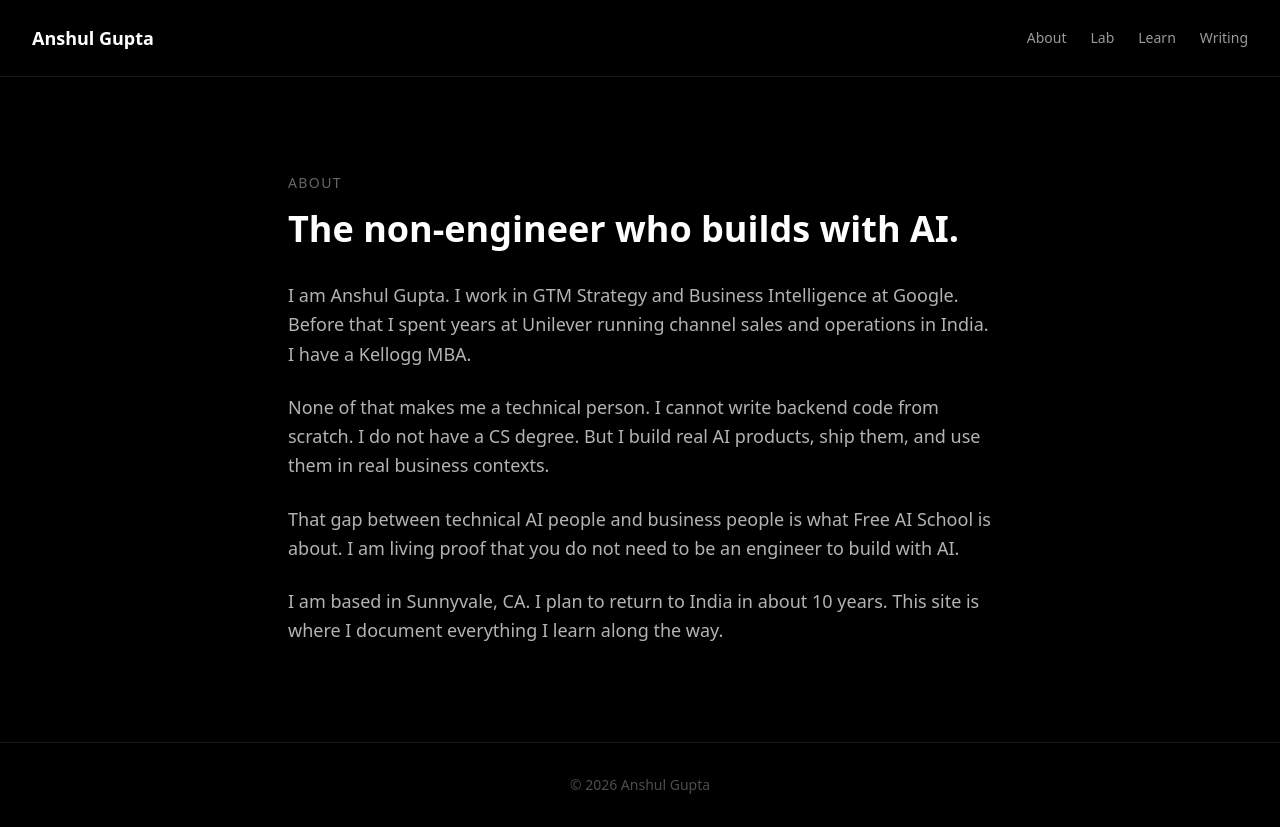
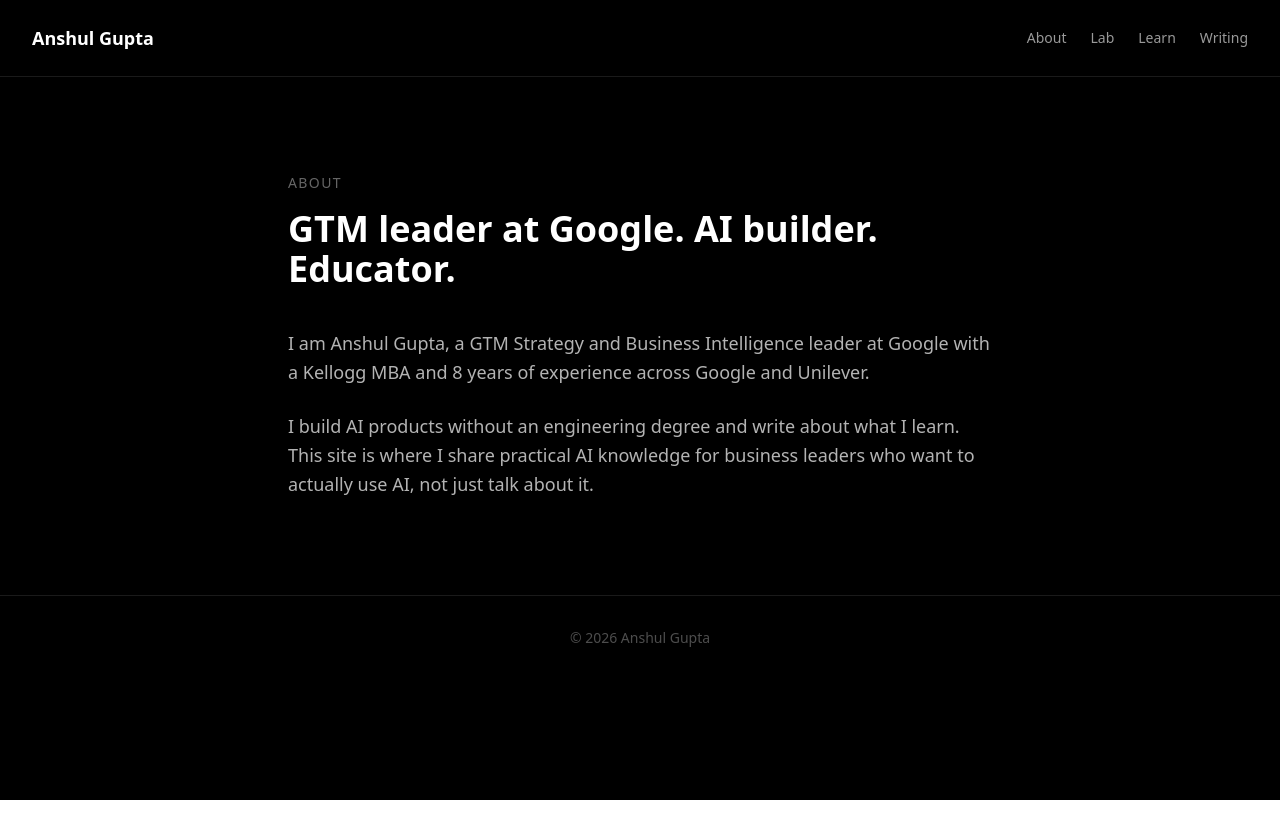
Before and after one commit to nocoderdecoder/free-ai-school, a Next.js app: page /about in a window 1280 px wide. After the commit the page ends 800 px from the top, so only its background shows below. Built offline with nearby package versions, Linux system fonts and the light colour scheme.

Commit message:
update about page

```diff
--- a/app/about/page.tsx
+++ b/app/about/page.tsx
@@ -12,17 +12,19 @@ export default function About() {
       </nav>
       <section className="max-w-3xl mx-auto px-8 py-24">
         <p className="text-white/40 text-sm mb-4 uppercase tracking-widest">About</p>
-        <h1 className="text-4xl font-bold mb-8">The non-engineer who builds with AI.</h1>
-        <div className="space-y-6 text-white/70 text-lg leading-relaxed">
-          <p>I am Anshul Gupta. I work in GTM Strategy and Business Intelligence at Google. Before that I spent years at Unilever running channel sales and operations in India. I have a Kellogg MBA.</p>
-          <p>None of that makes me a technical person. I cannot write backend code from scratch. I do not have a CS degree. But I build real AI products, ship them, and use them in real business contexts.</p>
-          <p>That gap between technical AI people and business people is what Free AI School is about. I am living proof that you do not need to be an engineer to build with AI.</p>
-          <p>I am based in Sunnyvale, CA. I plan to return to India in about 10 years. This site is where I document everything I learn along the way.</p>
+        <h1 className="text-4xl font-bold mb-10">GTM leader at Google. AI builder. Educator.</h1>
+        <div className="space-y-6">
+          <p className="text-white/70 text-lg leading-relaxed">
+            I am Anshul Gupta, a GTM Strategy and Business Intelligence leader at Google with a Kellogg MBA and 8 years of experience across Google and Unilever.
+          </p>
+          <p className="text-white/70 text-lg leading-relaxed">
+            I build AI products without an engineering degree and write about what I learn. This site is where I share practical AI knowledge for business leaders who want to actually use AI, not just talk about it.
+          </p>
         </div>
       </section>
       <footer className="border-t border-white/10 px-8 py-8 text-center text-white/30 text-sm">
         © {new Date().getFullYear()} Anshul Gupta
       </footer>
     </main>
-  );
+  )
 }
```
Also changed, not shown: sanity/env.js (+3 -5 lines), .sanity/runtime/app.js (added), .sanity/runtime/index.html (added), 45 other files (tests, documents, lock files or other folders).
